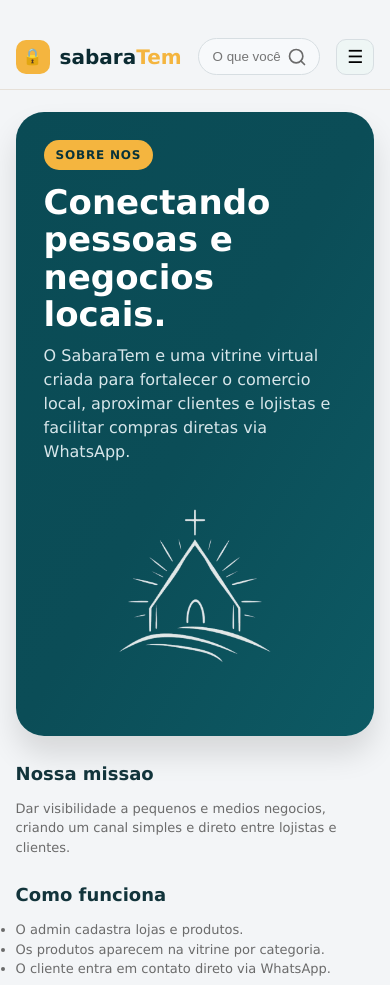
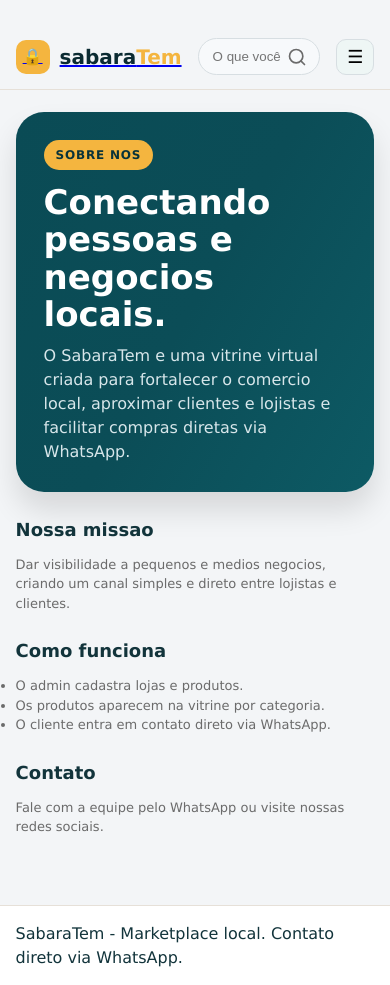
Before and after one commit to pedro-santos95/sabaratem, a PHP site: page /sobre.php in a window 390 px wide. Shown: the top 985 px of the page. Run offline with PHP 8.4, Linux system fonts and the light colour scheme.

Commit message:
feat: ajustes no header e hero para melhorar UX mobile

```diff
--- a/assets/css/style.css
+++ b/assets/css/style.css
@@ -586,6 +586,9 @@ body {
   .search form {
     width: 100%;
   }
+  .hero-media {
+    display: none;
+  }
   .cat-grid {
     display: flex;
     gap: 10px;
--- a/includes/header.php
+++ b/includes/header.php
@@ -66,13 +66,13 @@ if ($is_admin_path) {
 <body data-public-base="<?php echo e($public_base); ?>" data-asset-base="<?php echo e($asset_base); ?>">
 <header class="site-header">
   <div class="container header-row">
-    <div class="brand">
+    <a class="brand" href="<?php echo e($public_base); ?>/index.php" aria-label="Ir para a página inicial">
       <span class="brand-icon">🔒</span>
       <div class="brand-text">
         <span class="brand-name">sabara<span>Tem</span></span>
         <span class="brand-tag">Vitrine local</span>
       </div>
-    </div>
+    </a>
 
     <div class="search">
       <form action="<?php echo e($public_base); ?>/index.php" method="get">
--- a/index.php
+++ b/index.php
@@ -27,7 +27,6 @@ require_once BASE_PATH . '/includes/header.php';
       <p>Explore o comércio local em um só lugar. Escolha seus produtos favoritos e compre direto pelo WhatsApp.</p>
       <div class="hero-actions">
         <a class="btn" href="#produtos">Ver Produtos</a>
-        <a class="btn-outline" href="<?php echo e($base); ?>/admin/index.php">Cadastrar Loja</a>
       </div>
     </div>
     <div class="hero-media">
```
